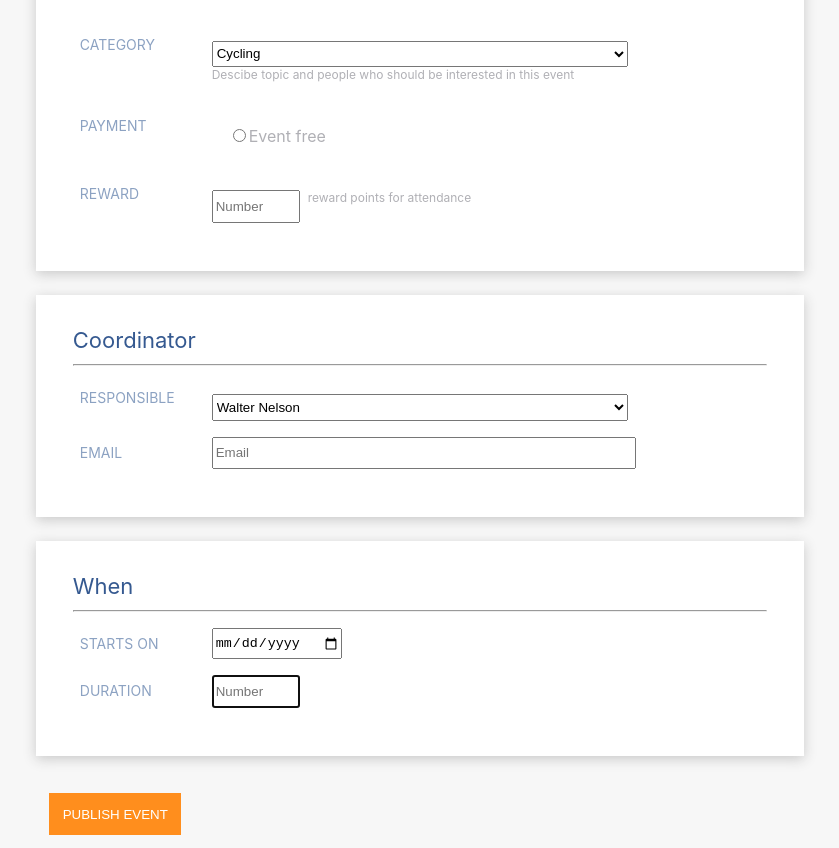
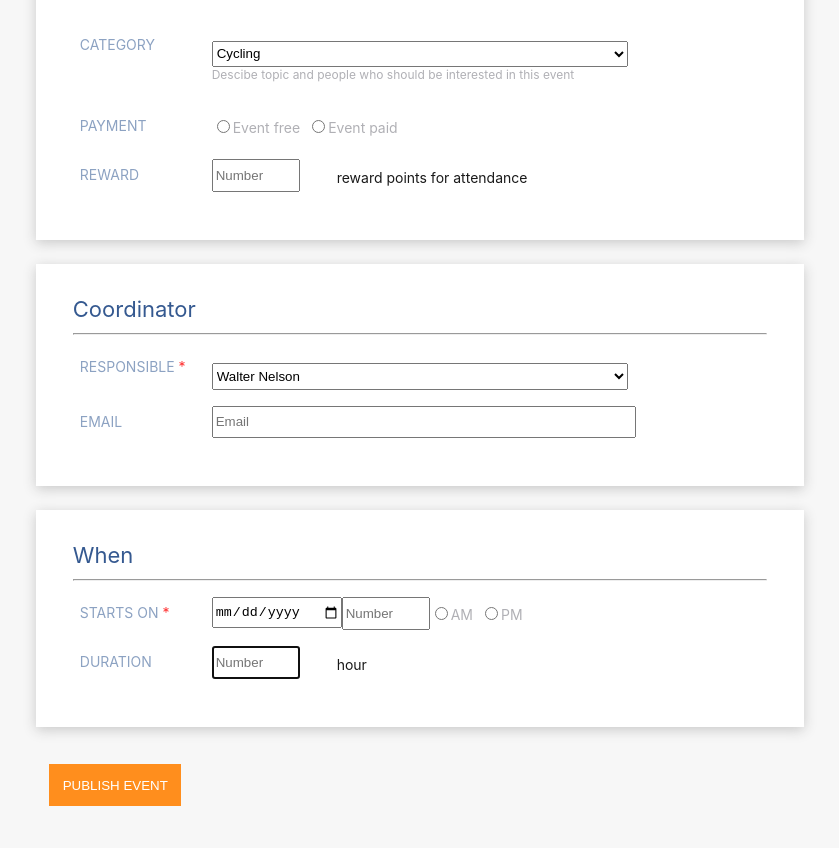
Before and after one commit to forestfox128/EventForm, a React (Create React App) app: page /login in a window 1280 px wide. Shown: the part 390-1238 px from the top of the page, without its empty margins (220-1059 px from the left). After the commit the page ends 1209 px from the top, so only its background shows below. Built offline with nearby package versions, Linux system fonts and the light colour scheme.

Commit message:
success screen created

```diff
--- /dev/null
+++ b/src/Components/InfoBoard/InfoBoard.css
@@ -0,0 +1,15 @@
+.InfoCard-success {
+    padding: 1.5em 2em 1.5em 2em;
+    background-color: #ecffe6;
+    box-shadow: 0 3px 12px #c9c9c9;
+    border: 1px solid (51, 204, 51, 0.7);
+    border-radius: 5px;
+    margin: 1.5em 0;
+    color: #333333;
+}
+
+.InfoTitle {
+    color: #99e699;
+    font-size: 28px;
+    margin: 0.5em 0 0.5em 0;
+}
--- /dev/null
+++ b/src/Components/InfoBoard/InfoBoard.jsx
@@ -0,0 +1,16 @@
+import React from 'react';
+import './InfoBoard.css'
+
+function InfoBoard(props) {
+
+    const infoType = "InfoCard-"+props.infoType;
+    return (
+        <div className={infoType}>
+            <div className="InfoTitle">{props.boardTitle}</div>
+
+            <div className="InfoText">{props.infoText}</div>
+        </div>
+    );
+}
+
+export default InfoBoard;
--- a/src/Components/Input/Input.css
+++ b/src/Components/Input/Input.css
@@ -28,7 +28,8 @@
     float: left;
 }
 .RadioInput {
-    padding: 1em;
+    padding: 0.5em 0.5em 0.5em 0;
     color:#b0b0b5;
-    font-size: 16px;
+    font-size: 14px;
+    float: left;
 }
--- a/src/Components/Input/RadioInput.jsx
+++ b/src/Components/Input/RadioInput.jsx
@@ -8,6 +8,7 @@ function RadioInput(props) {
         <input type="radio"
         autoFocus
         value={props.value}
+        name = {props.name}
         />{props.label}</div>
     );
 }
--- a/src/Screens/CreateEventScreen.jsx
+++ b/src/Screens/CreateEventScreen.jsx
@@ -13,6 +13,9 @@ import Col from '../Components/FormRow/Col';
 import FormLabel from '../Components/FormLabel/FormLabel';
 import categories from '../mocks/categories.json';
 import employes from '../mocks/employes.json';
+
+import '../style.css';
+
 class CreateEventScreen extends React.Component {
 
     state = {
@@ -27,7 +30,7 @@ class CreateEventScreen extends React.Component {
                     <Form formTitle={"About"}>
                         <FormRow>
                             <Col size={"S"}>
-                                <FormLabel>Title</FormLabel>
+                                <FormLabel>Title <span className='red-star'>*</span></FormLabel>
                             </Col>
                             <Col size={"B"}>
                                 <Input width={"big"} type={"text"} placeholder={"Make it short and clear"} />
@@ -35,29 +38,32 @@ class CreateEventScreen extends React.Component {
                         </FormRow>
                         <FormRow>
                             <Col size={"S"}>
-                                <FormLabel >Description</FormLabel>
+                                <FormLabel >Description <span className='red-star'>*</span></FormLabel>
                             </Col>
                             <Col size={"B"}><Textarea rows={"8"} placeholder={"Write about your event, be creative"} /></Col>
 
                         </FormRow>
                         <FormRow>
-                            <Col size={"S"}><FormLabel  >Category</FormLabel></Col>
+                            <Col size={"S"}><FormLabel  >Category </FormLabel></Col>
 
                             <Col size={"B"}><Select categoriesName={categories}
                                 description={"Descibe topic and people who should be interested in this event"} /></Col>
 
                         </FormRow>
                         <FormRow>
-                            <Col size={"S"}><FormLabel  >Payment</FormLabel></Col>
+                            <Col size={"S"}><FormLabel  >Payment </FormLabel></Col>
 
-                            <Col size={"B"}><RadioInput label={"Event free"} /></Col>
+                            <Col size={"B"}>
+                                <RadioInput label={"Event free"} value={"eventFree"} name={"eventPayment"} />
+                                <RadioInput label={"Event paid"} value={"eventPaid"} name={"eventPayment"}/>
+                            </Col>
 
                         </FormRow>
                         <FormRow>
-                            <Col size={"S"}><FormLabel  >Reward</FormLabel></Col>
+                            <Col size={"S"}><FormLabel>Reward</FormLabel></Col>
 
                             <Col size={"B"}><div ><Input width={"small"} type={"number"} placeholder={"Number"} />
-                                <p style={{ marginLeft: '8em' }}>reward points for attendance</p>
+                                <div className="additional-input-descpription-reward">reward points for attendance</div>
                             </div></Col>
 
                         </FormRow>
@@ -65,7 +71,7 @@ class CreateEventScreen extends React.Component {
 
                     <Form formTitle={"Coordinator"}>
                         <FormRow>
-                            <Col size={"S"}><FormLabel  >Responsible</FormLabel></Col>
+                            <Col size={"S"}><FormLabel  >Responsible <span className='red-star'>*</span></FormLabel></Col>
 
                             <Col size={"B"}><SelectWithCat categoriesName={employes} /></Col>
 
@@ -80,19 +86,28 @@ class CreateEventScreen extends React.Component {
 
                     <Form formTitle={"When"}>
                         <FormRow>
-                            <Col size={"S"}><FormLabel  >Starts on</FormLabel></Col>
+                            <Col size={"S"}><FormLabel  >Starts on <span className='red-star'>*</span></FormLabel></Col>
 
-                            <Col size={"B"}> <InputDate /></Col>
+                            <Col size={"B"}> <InputDate />
+                            <Input width={"small"} type={"time"} placeholder={"Number"} />
+                            <RadioInput label={"AM"} value={"AM"} name={"eventTime"} />
+                            <RadioInput label={"PM"} value={"PM"} name={"eventTime"}/>
+                            </Col>
 
                         </FormRow>
                         <FormRow>
-                            <Col size={"S"}><FormLabel  >Duration</FormLabel></Col>
+                            <Col size={"S"}><FormLabel>Duration</FormLabel>
 
-                            <Col size={"B"}><Input width={"small"} type={"number"} placeholder={"Number"} /></Col>
+                            </Col>
+
+                            <Col size={"B"}>
+                            <Input width={"small"} type={"number"} placeholder={"Number"} />
+                            <div className="additional-input-descpription-hour">hour</div>
+                            </Col>
 
                         </FormRow>
                     </Form>
-                    <Button buttonText={"Publish event"}></Button>
+                    <Button style={{align: 'center'}} buttonText={"Publish event"}></Button>
                 </Layout>
             </div>
         );
--- a/src/Screens/SuccessScreen.jsx
+++ b/src/Screens/SuccessScreen.jsx
@@ -1,5 +1,6 @@
 import React from 'react';
-
+import Layout from '../Components/Layout/Layout';
+import InfoBoard from '../Components/InfoBoard/InfoBoard';
 class SuccessScreen extends React.Component {
 
     state = {
@@ -7,7 +8,11 @@ class SuccessScreen extends React.Component {
     }
     render(){
         return(
-            <div>Success Screen</div>
+            <div style={{ marginTop: '4em' }}>
+            <Layout>
+                <InfoBoard infoType={"success"} boardTitle={"Success"} infoText={"Event has been created."}></InfoBoard>
+            </Layout>
+            </div>
         );
     }
 }
--- /dev/null
+++ b/src/style.css
@@ -0,0 +1,17 @@
+.additional-input-descpription-reward {
+    font-size: 14px;
+    color: #1a1a1a;
+    padding-top: 0.7em;
+    margin-left: 30%;
+}
+
+.additional-input-descpription-hour {
+    font-size: 14px;
+    color: #1a1a1a;
+    padding-top: 0.7em;
+    margin-left: 30%;
+}
+
+span.red-star{
+    color: #ff3333;
+}
```
